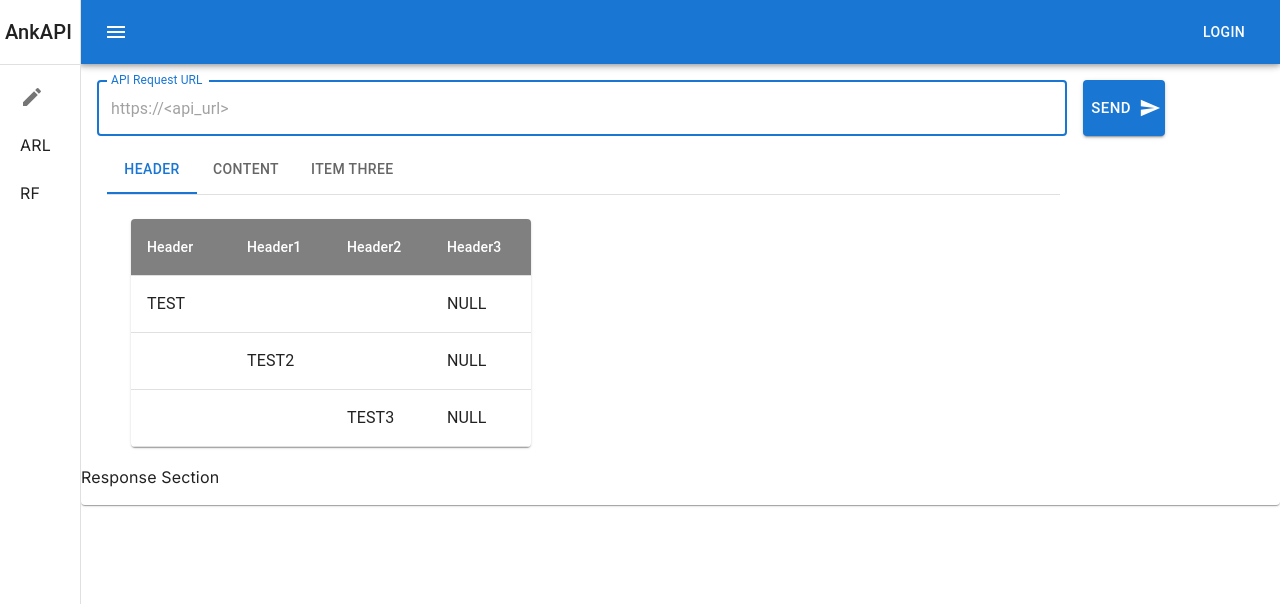
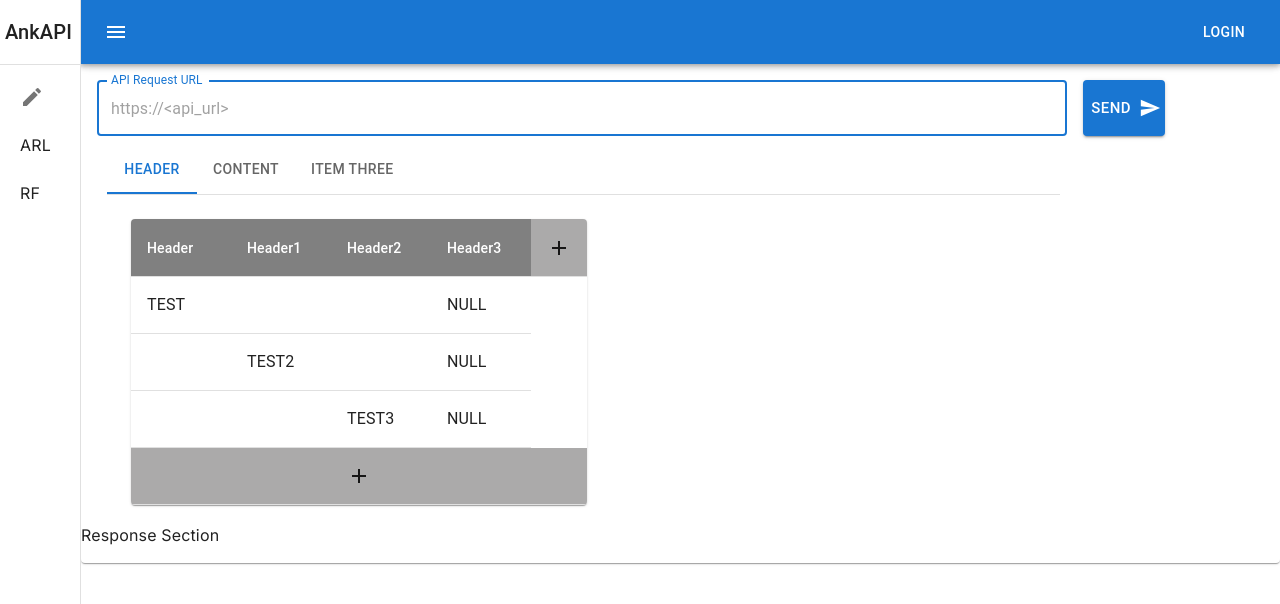
Before and after one commit to EfecanAltay/AnkAPI, a Next.js app: page /dashboard in a window 1280 px wide. Shown: the top 604 px of the page. Built offline with nearby package versions, Linux system fonts and the light colour scheme.

Commit message:
added edit section visuals to data-grid

```diff
--- a/src/components/contents/create-api.page.tsx
+++ b/src/components/contents/create-api.page.tsx
@@ -22,7 +22,7 @@ import {
 import SendIcon from "@mui/icons-material/Send";
 import Paper from "@mui/material/Paper";
 import DataGrid from "../data-grid/data-grid.component";
-import { DataGridTableRule } from "../data-grid/data-grid-cell.type";
+import { DataGridTableMode, DataGridTableRule } from "../data-grid/data-grid-cell.type";
 
 //#region TabPanel
 
@@ -151,7 +151,12 @@ export default function UICreateAPIPage() {
             </Tabs>
           </Box>
           <CustomTabPanel value={value} index={0}>
-            <DataGrid Mode={DataGridTableRule.Editable} />
+            <DataGrid
+              EditRule={DataGridTableRule.Editable}
+              InsertColRule={DataGridTableRule.Editable}
+              InsertRowRule={DataGridTableRule.Editable}
+              CurrentMode={DataGridTableMode.Edit}
+            />
           </CustomTabPanel>
           <CustomTabPanel value={value} index={1}>
             Content
--- a/src/components/data-grid/data-grid-cell.type.tsx
+++ b/src/components/data-grid/data-grid-cell.type.tsx
@@ -3,19 +3,26 @@ export enum DataGridCellType{
   Number
 }
 
+//--- Modes ----------------------------
+
 export enum DataGridCellMode{
-  Normal,
+  Read,
+  Edit
+}
+
+export enum DataGridTableMode{
+  Read,
   Edit
 }
 
 //--- Rules ----------------------------
 
 export enum DataGridCellRule{
-  Normal,
+  Readonly,
   Editable
 }
 
 export enum DataGridTableRule{
-  Normal,
+  Readonly,
   Editable
 }
--- a/src/components/data-grid/data-grid.component.tsx
+++ b/src/components/data-grid/data-grid.component.tsx
@@ -17,9 +17,12 @@ import {
   DataGridCellMode,
   DataGridCellRule,
   DataGridCellType,
+  DataGridTableMode,
   DataGridTableRule,
 } from "./data-grid-cell.type";
 import React from "react";
+import AddIcon from "@mui/icons-material/Add";
+import ButtonBase from "@mui/material/ButtonBase";
 
 const StyledTableCell = styled(TableCell)(({ theme }) => ({
   [`&.${tableCellClasses.head}`]: {
@@ -51,8 +54,8 @@ class DataGridCol {
   public Id: number = 0;
   public Value?: number | string;
   public Type: DataGridCellType = DataGridCellType.Text;
-  public Rule: DataGridCellRule = DataGridCellRule.Normal;
-  public CurrentMode: DataGridCellMode = DataGridCellMode.Normal;
+  public Rule: DataGridCellRule = DataGridCellRule.Readonly;
+  public CurrentMode: DataGridCellMode = DataGridCellMode.Read;
 
   /**
    * DataGridCol
@@ -61,7 +64,7 @@ class DataGridCol {
     id: number,
     value?: number | string,
     type: DataGridCellType = DataGridCellType.Text,
-    rule: DataGridCellRule = DataGridCellRule.Normal
+    rule: DataGridCellRule = DataGridCellRule.Readonly
   ) {
     this.Id = id;
     this.Value = value;
@@ -73,7 +76,7 @@ class DataGridCol {
 class DataGridRow {
   public Id: number = 0;
   public DataGridCol: DataGridCol[] = [];
-  public Mode: DataGridCellMode = DataGridCellMode.Normal;
+  public Mode: DataGridCellMode = DataGridCellMode.Read;
 
   /**
    * DataGridRow
@@ -81,7 +84,7 @@ class DataGridRow {
   constructor(
     id: number,
     dataGridCols: DataGridCol[] = [],
-    mode: DataGridCellMode = DataGridCellMode.Normal
+    mode: DataGridCellMode = DataGridCellMode.Read
   ) {
     this.Id = id;
     this.DataGridCol = [];
@@ -122,17 +125,9 @@ const rows: DataGridRow[] = [
 export default function DataGrid(iDataGrid: IDataGrid) {
   const [, forceRender] = React.useState(false);
 
-  function RenderRow(row: DataGridRow) {
-    return (
-      <TableRow key={row.Id}>
-        {colHeader.map((_col, _index) => RenderCell(row.DataGridCol[_index]))}
-      </TableRow>
-    );
-  }
-
   function _cellOnClick(col: DataGridCol, inputColRef: any) {
     if (
-      iDataGrid.Mode === DataGridTableRule.Editable &&
+      iDataGrid.EditRule === DataGridTableRule.Editable &&
       col.Rule === DataGridCellRule.Editable
     ) {
       col.CurrentMode = DataGridCellMode.Edit;
@@ -143,10 +138,10 @@ export default function DataGrid(iDataGrid: IDataGrid) {
 
   function _cellOnBlur(col: DataGridCol) {
     if (
-      iDataGrid.Mode === DataGridTableRule.Editable &&
+      iDataGrid.EditRule === DataGridTableRule.Editable &&
       col.Rule === DataGridCellRule.Editable
     ) {
-      col.CurrentMode = DataGridCellMode.Normal;
+      col.CurrentMode = DataGridCellMode.Read;
       forceRender((prev) => !prev);
     }
   }
@@ -164,7 +159,7 @@ export default function DataGrid(iDataGrid: IDataGrid) {
       switch (col.Type) {
         case DataGridCellType.Text:
           switch (col.CurrentMode) {
-            case DataGridCellMode.Normal:
+            case DataGridCellMode.Read:
               renderCell = <Typography>{col.Value}</Typography>;
               break;
             case DataGridCellMode.Edit:
@@ -187,7 +182,7 @@ export default function DataGrid(iDataGrid: IDataGrid) {
           break;
         case DataGridCellType.Number:
           switch (col.CurrentMode) {
-            case DataGridCellMode.Normal:
+            case DataGridCellMode.Read:
               renderCell = <Typography>{col.Value ? col.Value : 0}</Typography>;
               break;
             case DataGridCellMode.Edit:
@@ -197,7 +192,7 @@ export default function DataGrid(iDataGrid: IDataGrid) {
           break;
         default:
           switch (col.CurrentMode) {
-            case DataGridCellMode.Normal:
+            case DataGridCellMode.Read:
               renderCell = <Typography>{col.Value}</Typography>;
               break;
             case DataGridCellMode.Edit:
@@ -218,12 +213,55 @@ export default function DataGrid(iDataGrid: IDataGrid) {
       <StyledTableCell
         key={cellId}
         onClick={() => {
-          if(col)
-            _cellOnClick(col, inputRef);
+          if (col) _cellOnClick(col, inputRef);
         }}
-        className={col && col.Rule === DataGridCellRule.Editable ? "data-grid-cell editable": "data-grid-cell"}>
+        className={
+          col && col.Rule === DataGridCellRule.Editable
+            ? "data-grid-cell editable"
+            : "data-grid-cell"
+        }
+      >
         {renderCell}
       </StyledTableCell>
+    );
+  }
+
+  function RenderRow(row: DataGridRow) {
+    return (
+      <TableRow key={row.Id}>
+        {colHeader.map((_col, _index) => RenderCell(row.DataGridCol[_index]))}
+      </TableRow>
+    );
+  }
+
+  function RenderPlusRow() {
+    return (
+      <TableRow>
+        <TableCell
+          className="addSectionRowButton"
+          colSpan={
+            iDataGrid.InsertRowRule === DataGridTableRule.Editable &&
+            iDataGrid.CurrentMode === DataGridTableMode.Edit
+              ? colHeader.length + 1
+              : colHeader.length
+          }
+          align="center"
+        >
+          <ButtonBase style={{ width: "100%", height: "100%" }}>
+            <AddIcon></AddIcon>
+          </ButtonBase>
+        </TableCell>
+      </TableRow>
+    );
+  }
+
+  function RenderPlusCol() {
+    return (
+      <TableCell className="addSectionColButton" key={-1} align="left">
+        <ButtonBase style={{ width: "100%", height: "100%" }}>
+          <AddIcon></AddIcon>
+        </ButtonBase>
+      </TableCell>
     );
   }
 
@@ -248,9 +286,23 @@ export default function DataGrid(iDataGrid: IDataGrid) {
                   {col.Name}
                 </StyledTableCell>
               ))}
+              {
+              iDataGrid.EditRule === DataGridTableRule.Editable &&
+              iDataGrid.CurrentMode === DataGridTableMode.Edit &&
+              iDataGrid.InsertColRule === DataGridTableRule.Editable
+                ? RenderPlusCol()
+                : ""}
             </TableRow>
           </TableHead>
-          <TableBody>{rows.map((row) => RenderRow(row))}</TableBody>
+          <TableBody>
+            {rows.map((row) => RenderRow(row))}
+            {
+            iDataGrid.EditRule === DataGridTableRule.Editable &&
+            iDataGrid.CurrentMode === DataGridTableMode.Edit &&
+            iDataGrid.InsertRowRule === DataGridTableRule.Editable
+              ? RenderPlusRow()
+              : ""}
+          </TableBody>
         </Table>
       </TableContainer>
     </Paper>
--- a/src/components/data-grid/data-grid.css
+++ b/src/components/data-grid/data-grid.css
@@ -4,3 +4,18 @@
 .data-grid-cell.editable{
     cursor: text;
 }
+
+.addSectionRowButton{
+    background-color: rgb(171, 170, 170);
+    cursor: pointer;
+    padding: 0px;
+    height: 40px;
+}
+
+.addSectionColButton{
+    background-color: rgb(171, 170, 170);
+    cursor: pointer;
+    padding: 0px;
+    width: 50px;
+    height: 50px;
+}
--- a/src/components/data-grid/data-grid.interface.ts
+++ b/src/components/data-grid/data-grid.interface.ts
@@ -1,15 +1,21 @@
-import { DataGridTableRule } from "./data-grid-cell.type";
+import { DataGridTableMode, DataGridTableRule } from "./data-grid-cell.type";
 
 export class IDataGrid {
     public Caption?: string;
     public ItemSource?: any[];
     public OnItemClickAction?: () => any;
-    public Mode: DataGridTableRule = DataGridTableRule.Normal;
+    public EditRule: DataGridTableRule = DataGridTableRule.Readonly;
+    public CurrentMode: DataGridTableMode = DataGridTableMode.Read;
+    public InsertRowRule: DataGridTableRule = DataGridTableRule.Readonly;
+    public InsertColRule: DataGridTableRule = DataGridTableRule.Readonly;
 
     /**
      *
      */
     constructor() {
-        this.Mode = DataGridTableRule.Normal;
+        this.EditRule = DataGridTableRule.Readonly;
+        this.InsertRowRule = DataGridTableRule.Readonly;
+        this.InsertColRule = DataGridTableRule.Readonly;
+        this.CurrentMode = DataGridTableMode.Read;
     }
 }
```
